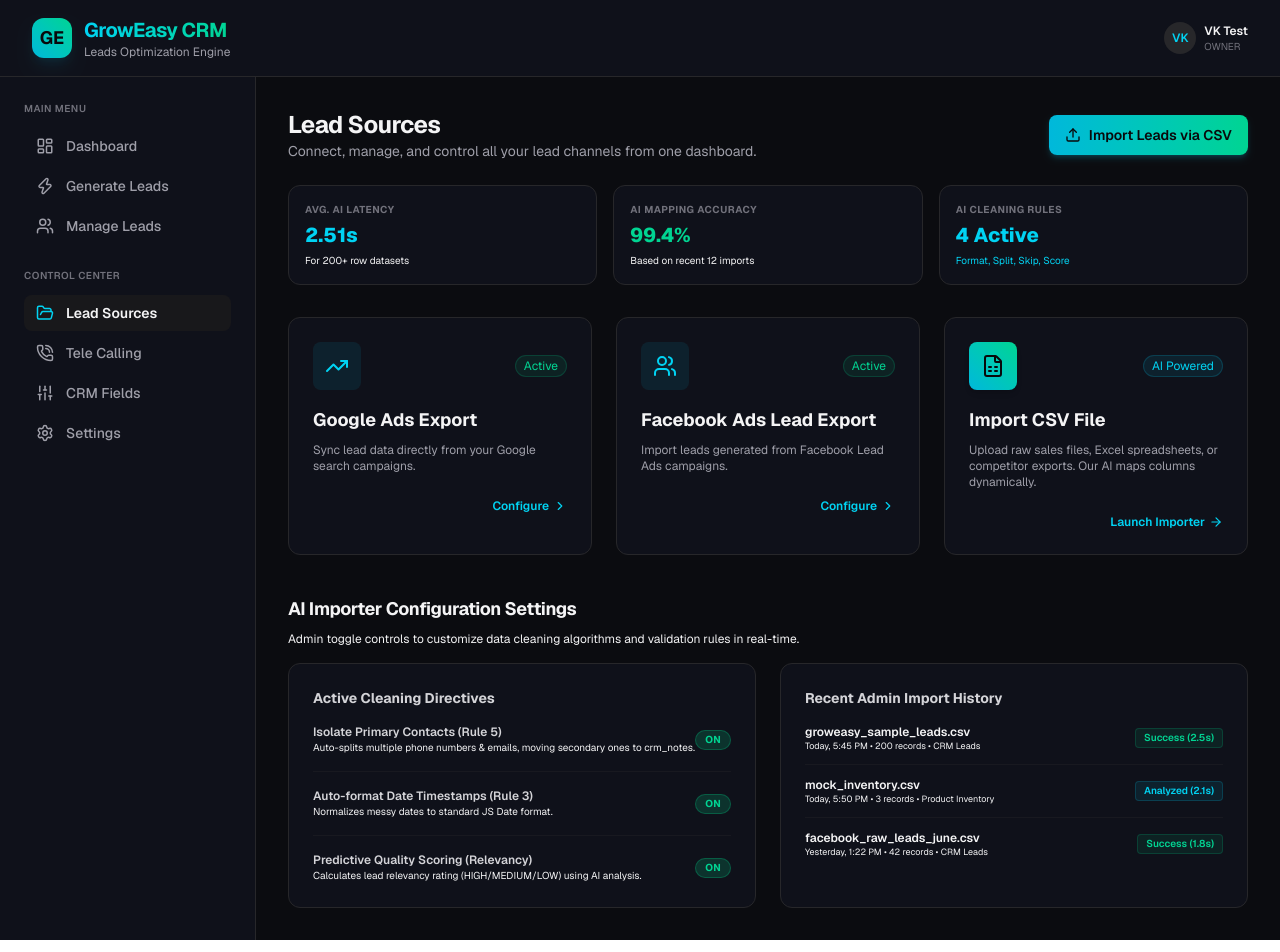
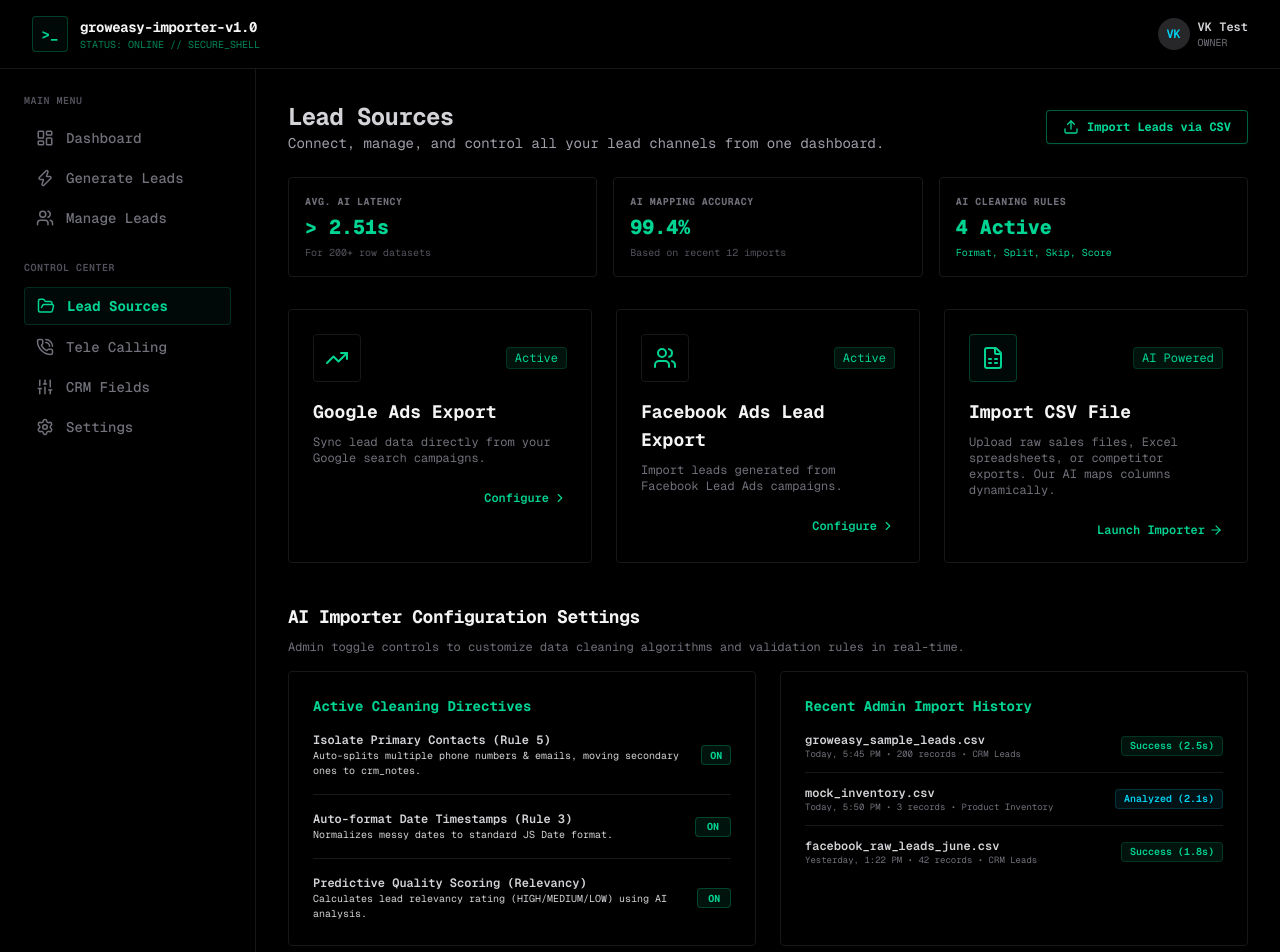
Before and after one commit to Jyotiraditya21-bug/CRM-CSV-IMPORTER, a Next.js app in the folder frontend/: page / in a window 1280 px wide. Shown: the top 952 px of the page. Built offline with nearby package versions, Linux system fonts and the light colour scheme.

Commit message:
Convert dashboard layout to full terminal-like black and green styling

```diff
--- a/frontend/src/app/page.tsx
+++ b/frontend/src/app/page.tsx
@@ -242,18 +242,18 @@
   };
 
   return (
-    <div className="min-h-screen font-sans bg-[#0b0c10] text-zinc-100">
+    <div className="min-h-screen font-mono bg-black text-zinc-300 selection:bg-emerald-950 selection:text-emerald-300">
       {/* Top Banner Navigation */}
-      <header className="flex items-center justify-between border-b px-8 py-4 border-zinc-800 bg-[#0f111a]">
+      <header className="flex items-center justify-between border-b px-8 py-4 border-zinc-900 bg-black">
         <div className="flex items-center gap-3">
-          <div className="flex h-10 w-10 items-center justify-center rounded-xl bg-gradient-to-tr from-cyan-500 to-emerald-400 text-zinc-950 font-bold text-lg shadow-lg shadow-cyan-500/10">
-            GE
+          <div className="flex h-9 w-9 items-center justify-center rounded border border-emerald-500/30 bg-emerald-950/20 text-emerald-400 font-bold text-sm">
+            &gt;_
           </div>
           <div>
-            <h1 className="text-xl font-bold tracking-tight bg-gradient-to-r from-cyan-400 to-emerald-400 bg-clip-text text-transparent">
-              GrowEasy CRM
+            <h1 className="text-sm font-bold tracking-tight text-zinc-100">
+              groweasy-importer-v1.0
             </h1>
-            <p className="text-xs text-zinc-400">Leads Optimization Engine</p>
+            <p className="text-[10px] text-emerald-500/70">STATUS: ONLINE // SECURE_SHELL</p>
           </div>
         </div>
 
@@ -273,36 +273,36 @@
       {/* Main Dashboard Layout */}
       <div className="flex">
         {/* Sidebar */}
-        <aside className={`hidden min-h-[calc(screen-65px)] w-64 flex-col border-r p-6 transition-colors md:flex ${darkMode ? "border-zinc-800 bg-[#0f111a]" : "border-zinc-200 bg-white"}`}>
+        <aside className="hidden min-h-[calc(screen-65px)] w-64 flex-col border-r p-6 border-zinc-900 bg-black md:flex">
           <div className="space-y-6">
             <div>
-              <p className="text-[10px] font-semibold uppercase tracking-wider text-zinc-500">Main Menu</p>
+              <p className="text-[10px] font-semibold uppercase tracking-wider text-zinc-600">Main Menu</p>
               <nav className="mt-3 space-y-1">
-                <a href="#" className={`flex items-center gap-3 rounded-lg px-3 py-2 text-sm font-medium transition-colors ${darkMode ? "text-zinc-400 hover:bg-zinc-900 hover:text-white" : "text-zinc-600 hover:bg-zinc-100 hover:text-zinc-900"}`}>
+                <a href="#" className="flex items-center gap-3 rounded px-3 py-2 text-sm font-medium text-zinc-500 hover:bg-emerald-950/20 hover:text-emerald-400 transition-colors">
                   <LayoutDashboard size={18} /> Dashboard
                 </a>
-                <a href="#" className={`flex items-center gap-3 rounded-lg px-3 py-2 text-sm font-medium transition-colors ${darkMode ? "text-zinc-400 hover:bg-zinc-900 hover:text-white" : "text-zinc-600 hover:bg-zinc-100 hover:text-zinc-900"}`}>
+                <a href="#" className="flex items-center gap-3 rounded px-3 py-2 text-sm font-medium text-zinc-500 hover:bg-emerald-950/20 hover:text-emerald-400 transition-colors">
                   <Zap size={18} /> Generate Leads
                 </a>
-                <a href="#" className={`flex items-center gap-3 rounded-lg px-3 py-2 text-sm font-medium transition-colors ${darkMode ? "text-zinc-400 hover:bg-zinc-900 hover:text-white" : "text-zinc-600 hover:bg-zinc-100 hover:text-zinc-900"}`}>
+                <a href="#" className="flex items-center gap-3 rounded px-3 py-2 text-sm font-medium text-zinc-500 hover:bg-emerald-950/20 hover:text-emerald-400 transition-colors">
                   <Users size={18} /> Manage Leads
                 </a>
               </nav>
             </div>
 
             <div>
-              <p className="text-[10px] font-semibold uppercase tracking-wider text-zinc-500">Control Center</p>
+              <p className="text-[10px] font-semibold uppercase tracking-wider text-zinc-600">Control Center</p>
               <nav className="mt-3 space-y-1">
-                <a href="#" className="flex items-center gap-3 rounded-lg px-3 py-2 text-sm font-semibold bg-zinc-900 text-zinc-100">
-                  <FolderOpen size={18} className="text-cyan-400" /> Lead Sources
+                <a href="#" className="flex items-center gap-3 rounded px-3 py-2 text-sm font-bold bg-emerald-950/20 text-emerald-400 border border-emerald-500/20">
+                  <FolderOpen size={18} className="text-emerald-400" /> Lead Sources
                 </a>
-                <a href="#" className={`flex items-center gap-3 rounded-lg px-3 py-2 text-sm font-medium transition-colors ${darkMode ? "text-zinc-400 hover:bg-zinc-900 hover:text-white" : "text-zinc-600 hover:bg-zinc-100 hover:text-zinc-900"}`}>
+                <a href="#" className="flex items-center gap-3 rounded px-3 py-2 text-sm font-medium text-zinc-500 hover:bg-emerald-950/20 hover:text-emerald-400 transition-colors">
                   <PhoneCall size={18} /> Tele Calling
                 </a>
-                <a href="#" className={`flex items-center gap-3 rounded-lg px-3 py-2 text-sm font-medium transition-colors ${darkMode ? "text-zinc-400 hover:bg-zinc-900 hover:text-white" : "text-zinc-600 hover:bg-zinc-100 hover:text-zinc-900"}`}>
+                <a href="#" className="flex items-center gap-3 rounded px-3 py-2 text-sm font-medium text-zinc-500 hover:bg-emerald-950/20 hover:text-emerald-400 transition-colors">
                   <Sliders size={18} /> CRM Fields
                 </a>
-                <a href="#" className={`flex items-center gap-3 rounded-lg px-3 py-2 text-sm font-medium transition-colors ${darkMode ? "text-zinc-400 hover:bg-zinc-900 hover:text-white" : "text-zinc-600 hover:bg-zinc-100 hover:text-zinc-900"}`}>
+                <a href="#" className="flex items-center gap-3 rounded px-3 py-2 text-sm font-medium text-zinc-500 hover:bg-emerald-950/20 hover:text-emerald-400 transition-colors">
                   <Settings size={18} /> Settings
                 </a>
               </nav>
@@ -319,7 +319,7 @@
             </div>
             <button
               onClick={() => setShowModal(true)}
-              className="flex items-center justify-center gap-2 rounded-lg bg-gradient-to-r from-cyan-500 to-emerald-400 px-4 py-2.5 text-sm font-semibold text-zinc-950 transition-all shadow-md shadow-cyan-500/20 hover:opacity-95"
+              className="flex items-center justify-center gap-2 rounded border border-emerald-500/50 bg-black px-4 py-2 text-xs font-mono font-bold text-emerald-400 hover:bg-emerald-500/10 transition-all shadow-sm shadow-emerald-500/5"
             >
               <Upload size={16} /> Import Leads via CSV
             </button>
@@ -327,71 +327,71 @@
 
           {/* Admin KPI Stats */}
           <div className="mt-6 grid gap-4 grid-cols-1 sm:grid-cols-3">
-            <div className={`rounded-xl border p-4 transition-colors ${darkMode ? "border-zinc-800 bg-[#0f111a]" : "border-zinc-200 bg-white"}`}>
+            <div className="rounded border p-4 border-zinc-900 bg-black">
               <p className="text-[10px] uppercase font-bold text-zinc-500 tracking-wider">Avg. AI Latency</p>
-              <h3 className="mt-1 text-xl font-extrabold text-cyan-400">2.51s</h3>
-              <p className="text-[10px] text-zinc-450 mt-1">For 200+ row datasets</p>
+              <h3 className="mt-1 text-xl font-extrabold text-emerald-400">&gt; 2.51s</h3>
+              <p className="text-[10px] text-zinc-600 mt-1">For 200+ row datasets</p>
             </div>
-            <div className={`rounded-xl border p-4 transition-colors ${darkMode ? "border-zinc-800 bg-[#0f111a]" : "border-zinc-200 bg-white"}`}>
+            <div className="rounded border p-4 border-zinc-900 bg-black">
               <p className="text-[10px] uppercase font-bold text-zinc-500 tracking-wider">AI Mapping Accuracy</p>
               <h3 className="mt-1 text-xl font-extrabold text-emerald-400">99.4%</h3>
-              <p className="text-[10px] text-zinc-450 mt-1">Based on recent 12 imports</p>
+              <p className="text-[10px] text-zinc-600 mt-1">Based on recent 12 imports</p>
             </div>
-            <div className="rounded-xl border p-4 border-zinc-800 bg-[#0f111a]">
+            <div className="rounded border p-4 border-zinc-900 bg-black">
               <p className="text-[10px] uppercase font-bold text-zinc-500 tracking-wider">AI Cleaning Rules</p>
-              <h3 className="mt-1 text-xl font-extrabold text-cyan-400">4 Active</h3>
-              <p className="text-[10px] text-cyan-400 mt-1">Format, Split, Skip, Score</p>
+              <h3 className="mt-1 text-xl font-extrabold text-emerald-400">4 Active</h3>
+              <p className="text-[10px] text-emerald-400 mt-1">Format, Split, Skip, Score</p>
             </div>
           </div>
 
           {/* Connected Lead Channels */}
           <div className="mt-8 grid gap-6 sm:grid-cols-2 lg:grid-cols-3">
             {/* Google Ads */}
-            <div className="rounded-xl border p-6 border-zinc-800 bg-[#0f111a]">
+            <div className="rounded border p-6 border-zinc-900 bg-black">
               <div className="flex items-center justify-between">
-                <div className="flex h-12 w-12 items-center justify-center rounded-lg bg-cyan-500/10 text-cyan-400">
+                <div className="flex h-12 w-12 items-center justify-center rounded border border-zinc-900 bg-black text-emerald-400">
                   <TrendingUp size={24} />
                 </div>
-                <span className="rounded-full border border-emerald-500/20 bg-emerald-500/10 px-2 py-0.5 text-xs text-emerald-400">Active</span>
+                <span className="rounded border border-emerald-500/20 bg-emerald-500/10 px-2 py-0.5 text-xs text-emerald-400">Active</span>
               </div>
-              <h3 className="mt-4 text-lg font-bold">Google Ads Export</h3>
-              <p className="mt-2 text-xs text-zinc-400">Sync lead data directly from your Google search campaigns.</p>
+              <h3 className="mt-4 text-lg font-bold text-zinc-100">Google Ads Export</h3>
+              <p className="mt-2 text-xs text-zinc-500">Sync lead data directly from your Google search campaigns.</p>
               <div className="mt-6 flex justify-end">
-                <button className="flex items-center gap-1 text-xs text-cyan-400 font-semibold hover:underline">
+                <button className="flex items-center gap-1 text-xs text-emerald-400 font-semibold hover:underline">
                   Configure <ChevronRight size={14} />
                 </button>
               </div>
             </div>
 
             {/* Facebook Ads */}
-            <div className={`rounded-xl border p-6 transition-all ${darkMode ? "border-zinc-800 bg-[#0f111a]" : "border-zinc-200 bg-white"}`}>
+            <div className="rounded border p-6 border-zinc-900 bg-black">
               <div className="flex items-center justify-between">
-                <div className="flex h-12 w-12 items-center justify-center rounded-lg bg-cyan-500/10 text-cyan-400">
+                <div className="flex h-12 w-12 items-center justify-center rounded border border-zinc-900 bg-black text-emerald-400">
                   <Users size={24} />
                 </div>
-                <span className="rounded-full border border-emerald-500/20 bg-emerald-500/10 px-2 py-0.5 text-xs text-emerald-400">Active</span>
+                <span className="rounded border border-emerald-500/20 bg-emerald-500/10 px-2 py-0.5 text-xs text-emerald-400">Active</span>
               </div>
-              <h3 className="mt-4 text-lg font-bold">Facebook Ads Lead Export</h3>
-              <p className="mt-2 text-xs text-zinc-400">Import leads generated from Facebook Lead Ads campaigns.</p>
+              <h3 className="mt-4 text-lg font-bold text-zinc-100">Facebook Ads Lead Export</h3>
+              <p className="mt-2 text-xs text-zinc-500">Import leads generated from Facebook Lead Ads campaigns.</p>
               <div className="mt-6 flex justify-end">
-                <button className="flex items-center gap-1 text-xs text-cyan-400 font-semibold hover:underline">
+                <button className="flex items-center gap-1 text-xs text-emerald-400 font-semibold hover:underline">
                   Configure <ChevronRight size={14} />
                 </button>
               </div>
             </div>
 
             {/* AI CSV Importer Channel */}
-            <div className="group rounded-xl border p-6 border-zinc-800 bg-[#0f111a] hover:border-cyan-500/50 cursor-pointer" onClick={() => setShowModal(true)}>
+            <div className="group rounded border p-6 border-zinc-900 bg-black hover:border-emerald-500/30 cursor-pointer" onClick={() => setShowModal(true)}>
               <div className="flex items-center justify-between">
-                <div className="flex h-12 w-12 items-center justify-center rounded-lg bg-gradient-to-tr from-cyan-500 to-emerald-400 text-zinc-950 shadow-md">
+                <div className="flex h-12 w-12 items-center justify-center rounded border border-emerald-500/30 bg-emerald-950/20 text-emerald-400 shadow-md">
                   <FileSpreadsheet size={24} />
                 </div>
-                <span className="rounded-full border border-cyan-500/20 bg-cyan-500/10 px-2 py-0.5 text-xs text-cyan-400">AI Powered</span>
+                <span className="rounded border border-emerald-500/20 bg-emerald-500/10 px-2 py-0.5 text-xs text-emerald-400">AI Powered</span>
               </div>
-              <h3 className="mt-4 text-lg font-bold group-hover:text-cyan-400 transition-colors">Import CSV File</h3>
-              <p className="mt-2 text-xs text-zinc-400">Upload raw sales files, Excel spreadsheets, or competitor exports. Our AI maps columns dynamically.</p>
+              <h3 className="mt-4 text-lg font-bold group-hover:text-emerald-400 transition-colors text-zinc-100">Import CSV File</h3>
+              <p className="mt-2 text-xs text-zinc-500">Upload raw sales files, Excel spreadsheets, or competitor exports. Our AI maps columns dynamically.</p>
               <div className="mt-6 flex justify-end">
-                <button className="flex items-center gap-1 text-xs text-cyan-400 font-semibold group-hover:underline">
+                <button className="flex items-center gap-1 text-xs text-emerald-400 font-semibold group-hover:underline">
                   Launch Importer <ArrowRight size={14} />
                 </button>
               </div>
@@ -400,60 +400,60 @@
 
           {/* AI Importer System Settings */}
           <div className="mt-10">
-            <h2 className="text-lg font-bold tracking-tight mb-2">AI Importer Configuration Settings</h2>
-            <p className="text-xs text-zinc-450 mb-4">Admin toggle controls to customize data cleaning algorithms and validation rules in real-time.</p>
+            <h2 className="text-lg font-bold tracking-tight mb-2 text-zinc-100">AI Importer Configuration Settings</h2>
+            <p className="text-xs text-zinc-500 mb-4">Admin toggle controls to customize data cleaning algorithms and validation rules in real-time.</p>
 
             <div className="grid gap-6 md:grid-cols-2">
               {/* Rules Toggles */}
-              <div className={`rounded-xl border p-6 ${darkMode ? "border-zinc-800 bg-[#0f111a]" : "border-zinc-200 bg-white"}`}>
-                <h3 className="text-sm font-bold mb-4 text-zinc-300">Active Cleaning Directives</h3>
+              <div className="rounded border p-6 border-zinc-900 bg-black">
+                <h3 className="text-sm font-bold mb-4 text-emerald-400">Active Cleaning Directives</h3>
                 <div className="space-y-4">
                   <div className="flex items-center justify-between">
                     <div>
                       <p className="text-xs font-semibold text-zinc-300">Isolate Primary Contacts (Rule 5)</p>
                       <p className="text-[10px] text-zinc-550">Auto-splits multiple phone numbers & emails, moving secondary ones to crm_notes.</p>
                     </div>
-                    <span className="h-5 w-9 rounded-full bg-emerald-500/20 text-emerald-400 border border-emerald-500/30 flex items-center justify-center text-[10px] font-bold">ON</span>
+                    <span className="h-5 w-9 rounded bg-emerald-500/10 text-emerald-400 border border-emerald-500/30 flex items-center justify-center text-[10px] font-bold">ON</span>
                   </div>
-                  <div className="flex items-center justify-between border-t border-zinc-800/40 pt-4">
+                  <div className="flex items-center justify-between border-t border-zinc-900 pt-4">
                     <div>
                       <p className="text-xs font-semibold text-zinc-300">Auto-format Date Timestamps (Rule 3)</p>
                       <p className="text-[10px] text-zinc-550">Normalizes messy dates to standard JS Date format.</p>
                     </div>
-                    <span className="h-5 w-9 rounded-full bg-emerald-500/20 text-emerald-400 border border-emerald-500/30 flex items-center justify-center text-[10px] font-bold">ON</span>
+                    <span className="h-5 w-9 rounded bg-emerald-500/10 text-emerald-400 border border-emerald-500/30 flex items-center justify-center text-[10px] font-bold">ON</span>
                   </div>
-                  <div className="flex items-center justify-between border-t border-zinc-800/40 pt-4">
+                  <div className="flex items-center justify-between border-t border-zinc-900 pt-4">
                     <div>
                       <p className="text-xs font-semibold text-zinc-300">Predictive Quality Scoring (Relevancy)</p>
                       <p className="text-[10px] text-zinc-550">Calculates lead relevancy rating (HIGH/MEDIUM/LOW) using AI analysis.</p>
                     </div>
-                    <span className="h-5 w-9 rounded-full bg-emerald-500/20 text-emerald-400 border border-emerald-500/30 flex items-center justify-center text-[10px] font-bold">ON</span>
+                    <span className="h-5 w-9 rounded bg-emerald-500/10 text-emerald-400 border border-emerald-500/30 flex items-center justify-center text-[10px] font-bold">ON</span>
                   </div>
                 </div>
               </div>
 
               {/* Historical Audit Logs */}
-              <div className={`rounded-xl border p-6 ${darkMode ? "border-zinc-800 bg-[#0f111a]" : "border-zinc-200 bg-white"}`}>
-                <h3 className="text-sm font-bold mb-4 text-zinc-300">Recent Admin Import History</h3>
+              <div className="rounded border p-6 border-zinc-900 bg-black">
+                <h3 className="text-sm font-bold mb-4 text-emerald-400">Recent Admin Import History</h3>
                 <div className="space-y-3">
                   <div className="flex items-center justify-between text-xs">
                     <div>
-                      <p className="font-semibold text-zinc-350">groweasy_sample_leads.csv</p>
-                      <p className="text-[9px] text-zinc-550">Today, 5:45 PM • 200 records • CRM Leads</p>
+                      <p className="font-semibold text-zinc-300">groweasy_sample_leads.csv</p>
+                      <p className="text-[9px] text-zinc-500">Today, 5:45 PM • 200 records • CRM Leads</p>
                     </div>
                     <span className="rounded bg-emerald-500/10 text-emerald-400 px-2 py-0.5 text-[10px] font-semibold border border-emerald-500/20">Success (2.5s)</span>
                   </div>
-                  <div className="flex items-center justify-between border-t border-zinc-800/40 pt-3 text-xs">
+                  <div className="flex items-center justify-between border-t border-zinc-900 pt-3 text-xs">
                     <div>
-                      <p className="font-semibold text-zinc-350">mock_inventory.csv</p>
-                      <p className="text-[9px] text-zinc-550">Today, 5:50 PM • 3 records • Product Inventory</p>
+                      <p className="font-semibold text-zinc-300">mock_inventory.csv</p>
+                      <p className="text-[9px] text-zinc-500">Today, 5:50 PM • 3 records • Product Inventory</p>
                     </div>
                     <span className="rounded bg-cyan-500/10 text-cyan-400 px-2 py-0.5 text-[10px] font-semibold border border-cyan-500/20">Analyzed (2.1s)</span>
                   </div>
-                  <div className="flex items-center justify-between border-t border-zinc-800/40 pt-3 text-xs">
+                  <div className="flex items-center justify-between border-t border-zinc-900 pt-3 text-xs">
                     <div>
-                      <p className="font-semibold text-zinc-350">facebook_raw_leads_june.csv</p>
-                      <p className="text-[9px] text-zinc-550">Yesterday, 1:22 PM • 42 records • CRM Leads</p>
+                      <p className="font-semibold text-zinc-300">facebook_raw_leads_june.csv</p>
+                      <p className="text-[9px] text-zinc-500">Yesterday, 1:22 PM • 42 records • CRM Leads</p>
                     </div>
                     <span className="rounded bg-emerald-500/10 text-emerald-400 px-2 py-0.5 text-[10px] font-semibold border border-emerald-500/20">Success (1.8s)</span>
                   </div>
```
